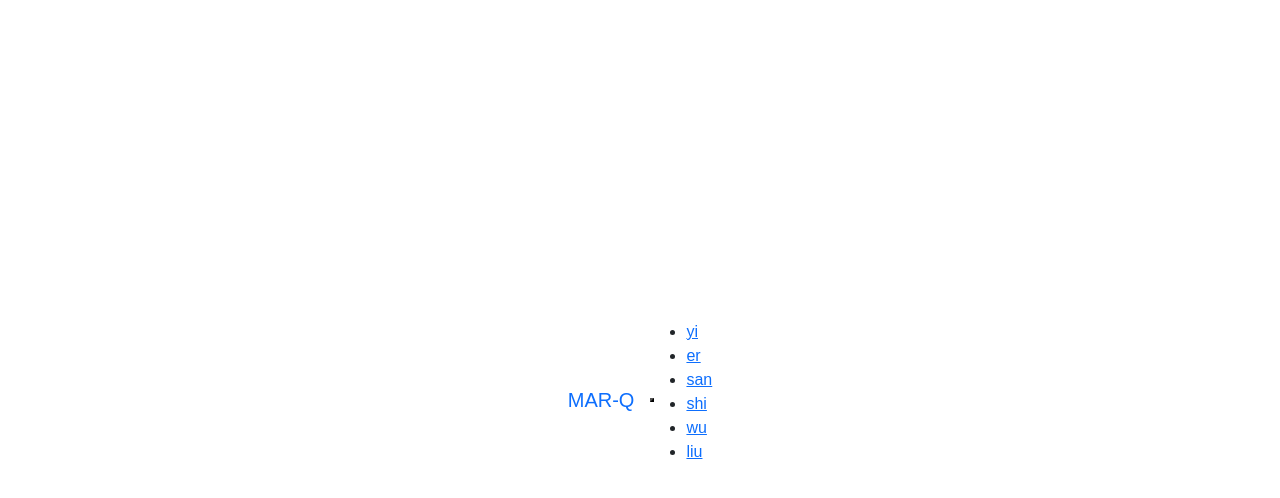
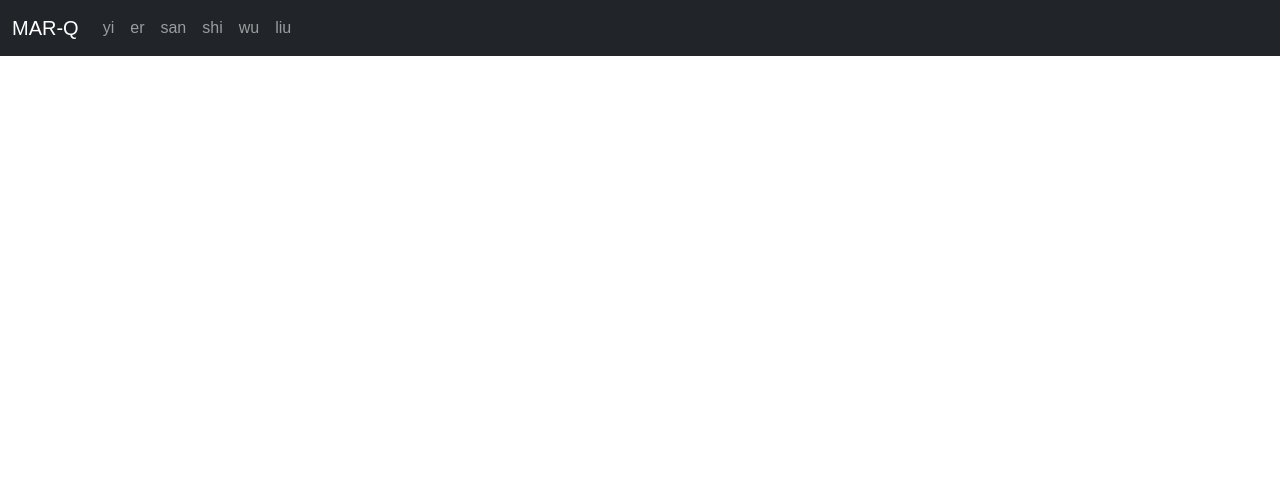
Before and after one commit to mdchrysan/marquee-nav, a plain HTML site: page index.html in a window 1280 px wide. Drawn offline with nearby package versions, Linux system fonts and the light colour scheme; a web font is replaced by a local one.

Commit message:
still basic nav

```diff
--- a/index.html
+++ b/index.html
@@ -28,12 +28,15 @@
             </div>
         </h3>
     </div> -->
-    <nav class="navbar">
+    <nav class="navbar navbar-expand-lg navbar-dark bg-dark">
+        <div class="container-fluid">
             <a href="" class="navbar-brand">MAR-Q</a>
-        <button></button>
-        <div class="d-flex">
-            <ul>
-                <li><a href="">
+            <button class="navbar-toggler" type="button" data-bs-toggle="collapse" data-bs-target="#navToggler" aria-controls="navToggler" aria-expanded="false" aria-label="Toggle navigation">
+                <h2>Menu</h2>
+            </button>
+            <div class="collapse navbar-collapse" id="navToggler">
+                <ul class="navbar-nav me-auto mb-2 mb-lg-0">
+                    <li class="nav-item"><a href="" class="nav-link">
                         <div>
                             <div>
                                 <div>yi</div>
@@ -41,7 +44,7 @@
                             </div>
                         </div>
                     </a></li>
-                <li><a href="">
+                    <li class="nav-item"><a href="" class="nav-link">
                         <div>
                             <div>
                                 <div>er</div>
@@ -49,7 +52,7 @@
                             </div>
                         </div>
                     </a></li>
-                <li><a href="">
+                    <li class="nav-item"><a href="" class="nav-link">
                         <div>
                             <div>
                                 <div>san</div>
@@ -57,7 +60,7 @@
                             </div>
                         </div>
                     </a></li>
-                <li><a href="">
+                    <li class="nav-item"><a href="" class="nav-link">
                         <div>
                             <div>
                                 <div>shi</div>
@@ -65,7 +68,7 @@
                             </div>
                         </div>
                     </a></li>
-                <li><a href="">
+                    <li class="nav-item"><a href="" class="nav-link">
                         <div>
                             <div>
                                 <div>wu</div>
@@ -73,7 +76,7 @@
                             </div>
                         </div>
                     </a></li>
-                <li><a href="">
+                    <li class="nav-item"><a href="" class="nav-link">
                         <div>
                             <div>
                                 <div>liu</div>
@@ -83,6 +86,7 @@
                     </a></li>
                 </ul>
             </div>
+        </div>
     </nav>
 </body>
 </html>
--- a/style.css
+++ b/style.css
@@ -9,7 +9,7 @@
   font-family: "GT America Expanded Black", sans-serif;
 }
 
-body {
+/* body {
   margin: 0;
   padding: 0;
   min-height: 100vh;
@@ -17,7 +17,7 @@ body {
   display: flex;
   align-items: center;
   justify-content: center;
-}
+} */
 
 .marquee {
   width: 100%;
```
Lines whose indentation alone changed are shown as unchanged.
